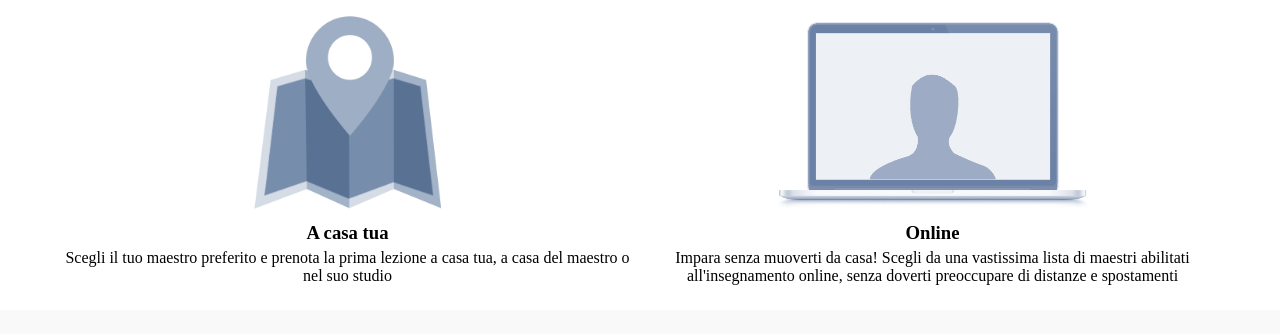
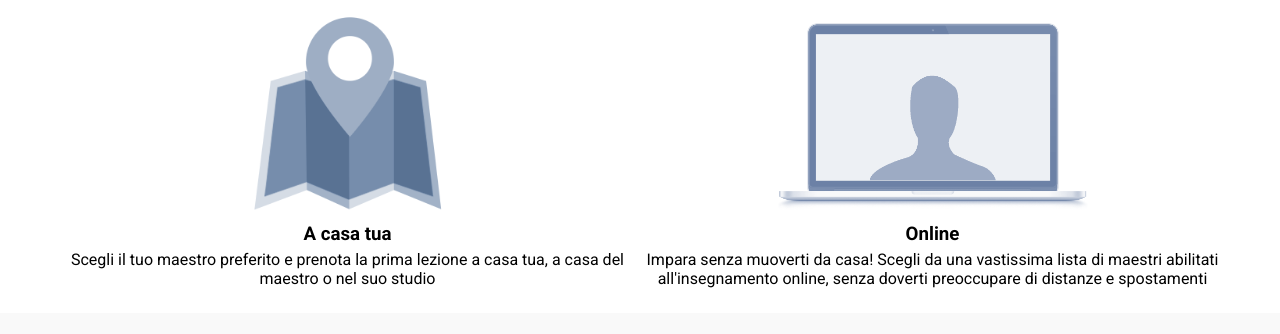
Before and after one commit to daniele-lai/html-css-resp-wannabe-12bool, a plain HTML site: page index.html in a window 1280 px wide. Shown: the part 87-421 px from the top of the page. Drawn offline with Linux system fonts and the light colour scheme.

Commit message:
Modifica font

```diff
--- a/css/style.css
+++ b/css/style.css
@@ -1,5 +1,6 @@
 body {
   text-align: center;
+  font-family: 'Roboto', sans-serif;
 }
 
 .section {
--- a/index.html
+++ b/index.html
@@ -2,6 +2,8 @@
 <html lang="en">
 <head>
   <meta charset="UTF-8">
+  <link rel="preconnect" href="https://fonts.gstatic.com">
+  <link href="https://fonts.googleapis.com/css2?family=Roboto:wght@400;700&display=swap" rel="stylesheet">
   <meta name="viewport" content="width=device-width, initial-scale=1.0">
   <meta http-equiv="X-UA-Compatible" content="ie=edge">
   <link rel="stylesheet" href="css/12bool.css">
```
